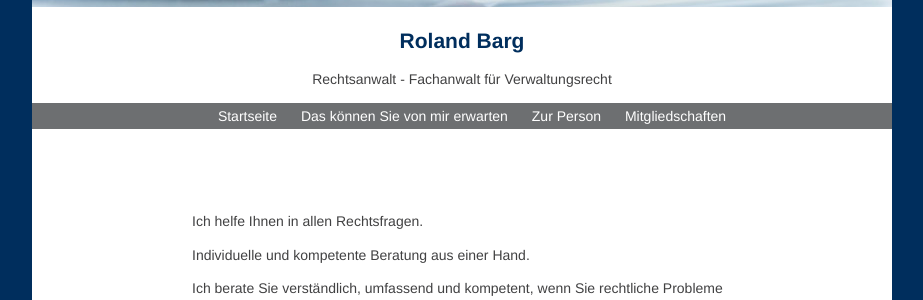
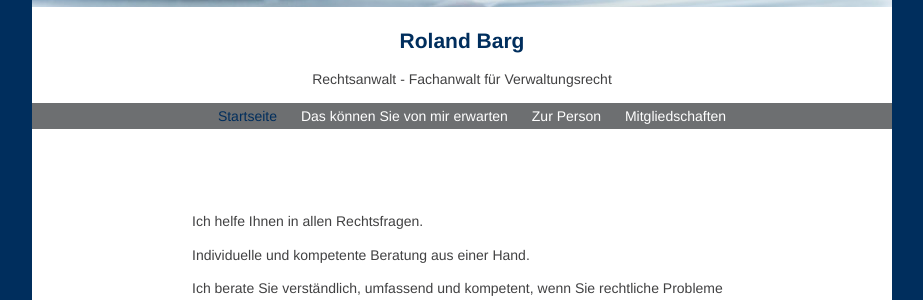
Before and after one commit to RWCB/rechtsanwalt-barg, a Jekyll site: the page built from index.md, in a window 1280 px wide. Shown: the part 253-553 px from the top of the page, without its empty margins (178-1101 px from the left). Built offline with Jekyll 4.4.1, drawn with Linux system fonts in a browser that asks for light colours; our own code applies the rules of GitHub Pages for plain Markdown files; a script that is not in the unit is left out; the repository's description, which GitHub fills in, is left out.

Commit message:
Update style.scss

```diff
--- a/assets/css/style.scss
+++ b/assets/css/style.scss
@@ -43,6 +43,12 @@ topmenu > ul > li {
   margin-right: 10px;
 }
 
+topmenu > ul > li > a:hover,
+topmenu > ul > li > a:active,
+topmenu > ul > li > a.activeLink {
+  color: white;
+}
+
 img.logo {
   height: 90px;
   position: absolute;
@@ -67,10 +73,6 @@ header > h2 {
   font: inherit;
 }
 
-topmenu > ul > li > a:hover, a:active, a.activeLink {
-  color: white;
-}
-
 menu {
   background: #6D6F71;
   color: white;
@@ -92,11 +94,13 @@ menu > ul > li {
   vertical-align: middle;
 }
 
-menu > ul > li > a:link, a:visited {
+menu > ul > li > a:link, menu > ul > li > a:visited {
   color: white;
 }
 
-menu > ul > li > a:hover, a:active, a.activeLink {
+menu > ul > li > a:hover,
+menu > ul > li > a:active,
+menu > ul > li > a.activeLink {
   color: #002E5D;
 }
 
```
